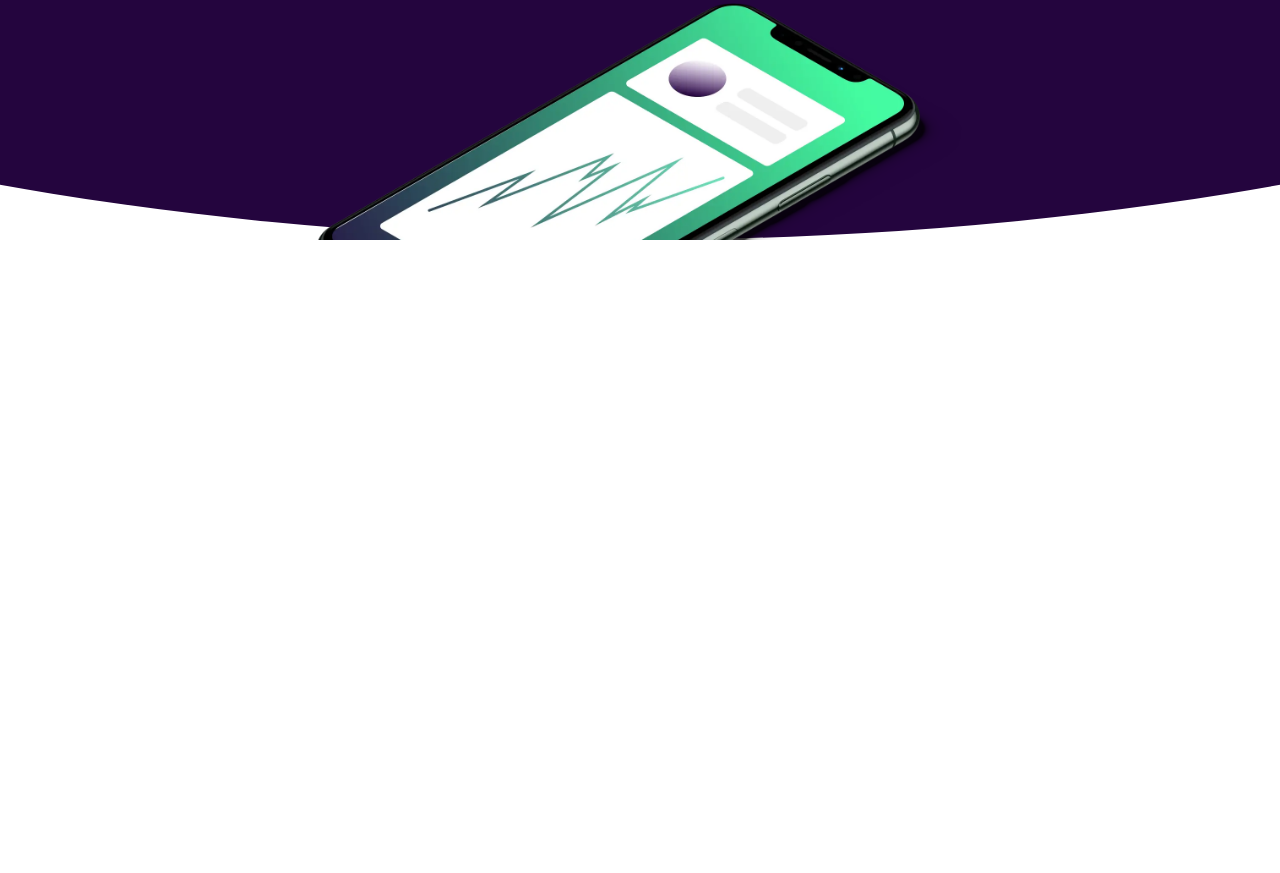
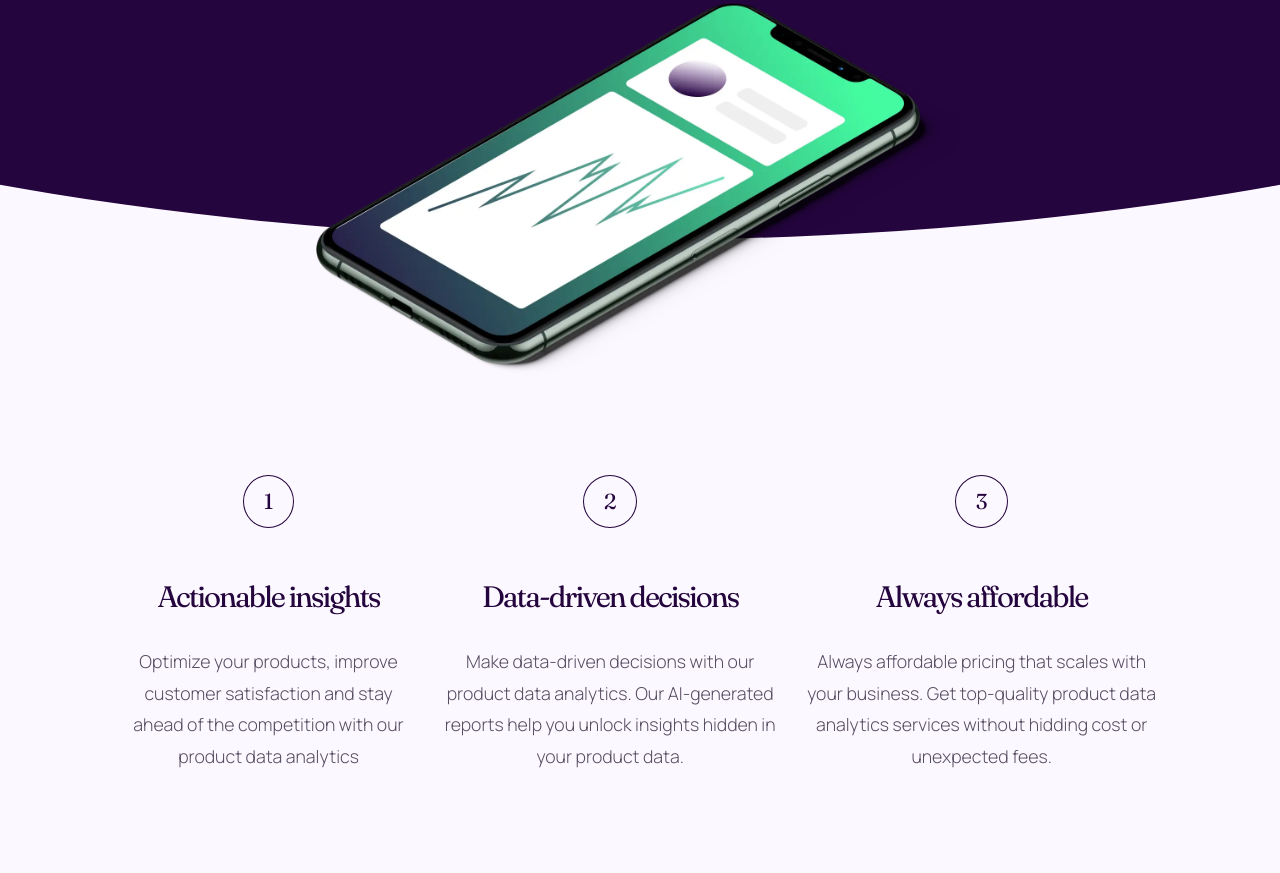
Before and after one commit to ossycode/workit, a website built with webpack: page dist/index.html in a window 1280 px wide. Shown: the part 488-1361 px from the top of the page. Before the commit the page ends 800 px from the top, so only its background shows below. Built offline with nearby package versions, Linux system fonts and the light colour scheme.

Commit message:
Completed the features section

```diff
--- a/src/sass/base/_typography.scss
+++ b/src/sass/base/_typography.scss
@@ -2,7 +2,7 @@
 
 .heading {
   font-family: fraunces;
-  font-weight: 600;
+  font-weight: 500;
 
   &__l {
     font-size: 8rem;
@@ -26,8 +26,10 @@
   }
 
   &__s {
-    font-size: 3.2rem;
+    font-size: 3rem;
     line-height: 4rem;
+    font-weight: 400;
+    letter-spacing: -0.2rem;
   }
 }
 
--- a/src/sass/components/_features.scss
+++ b/src/sass/components/_features.scss
@@ -0,0 +1,101 @@
+@use "../abstracts/mixins" as *;
+
+.features {
+  padding-block: 6rem 8rem;
+  padding: 10rem 12rem;
+  display: flex;
+  align-items: center;
+  justify-content: center;
+  margin: auto;
+
+  @include respond(phone) {
+    padding: 2rem;
+  }
+
+  &__list {
+    display: flex;
+    align-items: center;
+    justify-content: center;
+    gap: 2rem;
+
+    @include respond(tab-land) {
+      flex-direction: column;
+      row-gap: 8rem;
+      max-width: 80%;
+    }
+    @include respond(tab-port) {
+      max-width: 100%;
+    }
+
+    @include respond(phone) {
+      flex-direction: column;
+      gap: 1rem;
+    }
+  }
+  &__item {
+    display: flex;
+    flex-direction: column;
+    align-items: center;
+    justify-content: center;
+    gap: 3rem;
+
+    @include respond(tab-land) {
+      display: grid;
+      grid-template-columns: 0.5fr 4fr;
+      grid-template-rows: min-content max-content;
+      grid-template-areas:
+        " . h1 "
+        "number text ";
+      justify-items: start;
+      gap: 1.5rem;
+      margin-top: 0;
+    }
+
+    @include respond(tab-port) {
+    }
+
+    @include respond(phone) {
+      display: flex;
+      margin-top: 4rem;
+    }
+  }
+  &__number {
+    border-radius: 50%;
+    border: 1px solid var(--color-primary);
+    padding: 1rem 2rem;
+    font-size: 2.2rem;
+    font-weight: 400;
+    font-family: fraunces;
+    margin-bottom: 2rem;
+
+    @include respond(tab-land) {
+      grid-area: number;
+    }
+
+    @include respond(tab-port) {
+      margin-bottom: 4rem;
+    }
+
+    @include respond(phone) {
+      margin-bottom: 1rem;
+    }
+  }
+
+  &__heading {
+    @include respond(tab-land) {
+      grid-area: h1;
+    }
+  }
+  &__text {
+    color: var(--color-secondary-1);
+    font-weight: 300;
+    @include respond(tab-land) {
+      grid-area: text;
+      text-align: start;
+    }
+
+    @include respond(phone) {
+      text-align: center;
+    }
+  }
+}
--- a/src/sass/layout/_main.scss
+++ b/src/sass/layout/_main.scss
@@ -4,7 +4,7 @@
   &__box {
     position: relative;
     width: 100%;
-    z-index: 0;
+    z-index: 5;
     padding-block: 3.5rem 31rem;
     margin-inline: auto;
 
@@ -77,7 +77,7 @@
     max-width: 65.914rem;
     width: 90%;
     top: calc(100% + 7rem);
-    z-index: 999;
+    z-index: 100;
 
     @include respond(tab-port) {
       width: 80%;
@@ -89,3 +89,22 @@
     //   }
   }
 }
+
+.section-features {
+  margin-top: -8rem;
+  background-color: var(--color-secondary-2);
+  color: var(--color-primary);
+  padding-block: 21.92rem 14.7rem;
+  clip-path: ellipse(120% 100% at 50% 0);
+  z-index: 0;
+
+  @include respond(tab-land) {
+    clip-path: ellipse(150% 100% at 50% 0);
+  }
+
+  @include respond(phone) {
+    // padding: 3rem 3rem;
+    // margin-top: -5rem;
+    clip-path: ellipse(200% 100% at 50% 0);
+  }
+}
```
Also changed, not shown: dist/bundle.js, dist/index.html.
